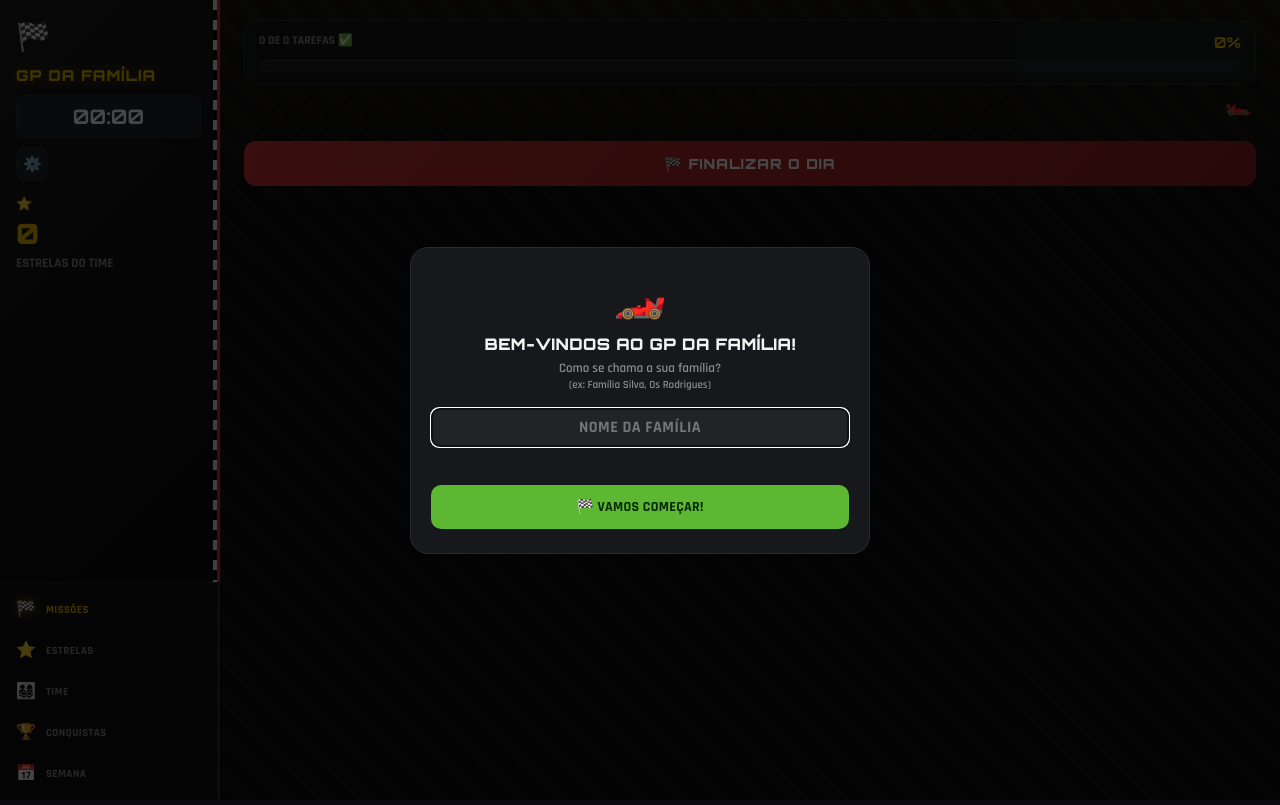
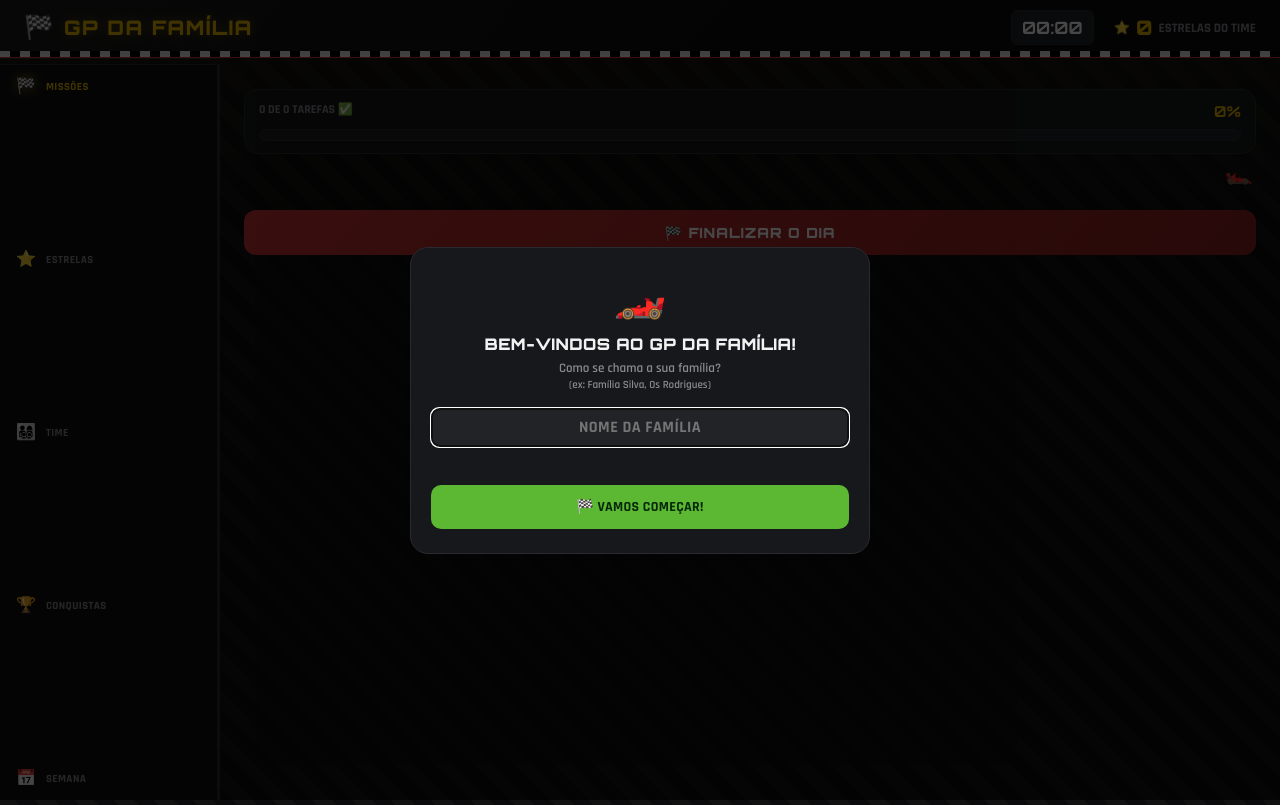
Before and after one commit to botacini/botacini.github.io, a plain HTML site: page index.html in a window 1280 px wide. Drawn offline with nearby package versions, Linux system fonts and the light colour scheme.

Commit message:
Add files via upload

```diff
--- a/css/style.css
+++ b/css/style.css
@@ -808,54 +808,87 @@ button { font-family: inherit; cursor: pointer; }
 }
 
 /* ════════════════ RESPONSIVO — DESKTOP (≥ 768px) ════════════════
-   No desktop o app deixa de ser uma coluna estreita centralizada
-   e passa a ocupar a tela de forma mais ampla, com:
-   - Sidebar fixa à esquerda (header + tab-bar vertical)
-   - Área de conteúdo principal à direita, mais larga
-   - Kanban com colunas maiores que aproveitam o espaço extra
-   ════════════════════════════════════════════════════════════ */
+   Layout:
+   ┌──────────────────────────────────────────────────┐
+   │  TOPBAR  (altura fixa, largura 100%)             │
+   ├──────────┬───────────────────────────────────────┤
+   │ SIDEBAR  │  CONTEÚDO PRINCIPAL                   │
+   │ (220px)  │                                       │
+   │  abas    │                                       │
+   │  ──────  │                                       │
+   │  ⚙️ cfg  │                                       │
+   └──────────┴───────────────────────────────────────┘
+   ════════════════════════════════════════════════════ */
 @media (min-width: 768px) {
 
-  /* Layout raiz: sidebar + conteúdo lado a lado */
+  /* ── Raiz: coluna (topbar em cima, depois sidebar+main) ── */
   #app {
     max-width: 100%;
     min-height: 100vh;
-    flex-direction: row;
+    flex-direction: column;
     padding-bottom: 0;
   }
 
-  /* ── Sidebar esquerda ── */
+  /* ── TOPBAR: header vira faixa horizontal no topo ── */
   .app-header {
-    width: 220px;
-    min-width: 220px;
-    max-width: 220px;
-    min-height: 100vh;
-    border-bottom: none;
-    border-right: 3px solid var(--red);
+    width: 100%;
+    min-width: unset;
+    max-width: unset;
+    min-height: unset;
+    height: auto;
+    border-bottom: 3px solid var(--red);
+    border-right: none;
     display: flex;
-    flex-direction: column;
-    padding: 20px 16px 100px; /* padding-bottom deixa espaço para tab-bar */
+    flex-direction: row;
+    align-items: center;
+    padding: 10px 24px;
     position: sticky;
     top: 0;
-    height: 100vh;
-    overflow: hidden;
+    z-index: 15;
+    overflow: visible;
+    gap: 20px;
   }
 
-  /* Faixa quadriculada fica na lateral direita do header */
+  /* Faixa quadriculada volta para a borda inferior */
   .app-header::after {
-    left: auto; right: -2px; top: 0; bottom: 0;
-    width: 6px; height: auto;
-    background: repeating-linear-gradient(180deg, #fff 0 10px, #000 10px 20px);
+    left: 0; right: 0; bottom: -2px; top: auto;
+    width: auto; height: 6px;
+    background: repeating-linear-gradient(90deg, #fff 0 10px, #000 10px 20px);
   }
 
-  .header-top { flex-direction: column; align-items: flex-start; gap: 10px; }
-  .header-flag { font-size: 28px; }
-  .header-title { font-size: 15px; letter-spacing: 1px; }
-  .header-clock { font-size: 20px; align-self: stretch; text-align: center; padding: 8px; }
-  .header-stars { margin-top: 16px; flex-direction: column; align-items: flex-start; gap: 4px; }
-  #header-team-stars { font-size: 28px; }
+  /* Título ocupa o espaço restante */
+  .header-top {
+    flex-direction: row;
+    align-items: center;
+    gap: 10px;
+    flex: 1;
+  }
+  .header-flag { font-size: 24px; }
+  .header-title { font-size: 20px; letter-spacing: 1.5px; flex: 1; }
+  .header-clock { font-size: 17px; padding: 6px 10px; }
 
-  /* Members bar vira uma lista vertical dentro do sidebar */
+  /* Estrelas ficam na topbar, à direita */
+  .header-stars {
+    margin-top: 0;
+    flex-direction: row;
+    align-items: center;
+    gap: 6px;
+    font-size: 13px;
+  }
+  #header-team-stars { font-size: 20px; }
+
+  /* Botão de config some da topbar — fica na sidebar */
+  .header-gear { display: none; }
+
+  /* ── Área abaixo da topbar: sidebar + main ── */
+  .app-body {
+    display: flex;
+    flex-direction: row;
+    flex: 1;
+    min-height: 0;
+  }
+
+  /* Members bar: lista vertical na sidebar */
   .members-bar {
     flex-direction: column;
     overflow-x: visible;
@@ -863,42 +896,86 @@ button { font-family: inherit; cursor: pointer; }
     background: transparent;
     border-bottom: none;
     border-top: 1px solid var(--line);
-    padding: 12px 0 0;
+    padding: 10px 0 0;
     gap: 6px;
+    width: 220px;
+    min-width: 220px;
+    max-width: 220px;
   }
   .member-pill { border-radius: 10px; padding: 8px 10px; font-size: 11px; }
 
-  /* Tab-bar vira barra lateral vertical fixada na base do sidebar */
+  /* ── SIDEBAR: tab-bar vira coluna fixa à esquerda ── */
   .tab-bar {
     position: fixed;
-    left: 0; bottom: 0; top: auto; right: auto;
+    left: 0;
+    /* começa logo abaixo da topbar — JS seta --topbar-h via CSS var,
+       mas como fallback usamos 64px que é a altura típica */
+    top: var(--topbar-h, 64px);
+    bottom: 0;
+    right: auto;
     width: 220px;
     max-width: 220px;
     flex-direction: column;
     height: auto;
-    border-top: none;
+    border-top: 1px solid var(--line);
     border-right: 3px solid var(--line);
+    border-bottom: none;
+    padding: 0;
+    z-index: 14;
+    justify-content: space-between; /* abas no topo, config no rodapé */
+  }
+
+  /* Grupo de abas (as 5 primeiras) */
+  .tab-bar-tabs {
+    display: flex;
+    flex-direction: column;
+    flex: 1;
+  }
+
+  /* Área do botão de config no rodapé da sidebar */
+  .tab-bar-bottom {
     border-top: 1px solid var(--line);
-    padding: 6px 0;
-    z-index: 20;
+    padding: 8px 0;
   }
+
   .tab-btn {
     flex-direction: row;
     justify-content: flex-start;
     gap: 10px;
-    padding: 10px 16px;
+    padding: 11px 16px;
     border-radius: 0;
+    flex: unset;
   }
   .tab-icon { font-size: 16px; }
   .tab-label { font-size: 11px; letter-spacing: .4px; }
 
-  /* ── Área de conteúdo ── */
+  /* Botão de config na sidebar */
+  .sidebar-gear-btn {
+    display: flex;
+    align-items: center;
+    gap: 10px;
+    padding: 11px 16px;
+    width: 100%;
+    background: none;
+    border: none;
+    color: var(--muted);
+    font-family: inherit;
+    font-size: 11px;
+    font-weight: 800;
+    letter-spacing: .4px;
+    cursor: pointer;
+  }
+  .sidebar-gear-btn:hover { color: var(--gold); }
+  .sidebar-gear-icon { font-size: 16px; }
+
+  /* ── Área de conteúdo principal ── */
   .app-main {
     flex: 1;
     min-width: 0;
     padding: 20px 24px 20px;
     overflow-y: auto;
-    min-height: 100vh;
+    min-height: calc(100vh - var(--topbar-h, 64px));
+    margin-left: 220px; /* mesma largura da sidebar */
   }
 
   /* Kanban: colunas maiores no desktop */
```
